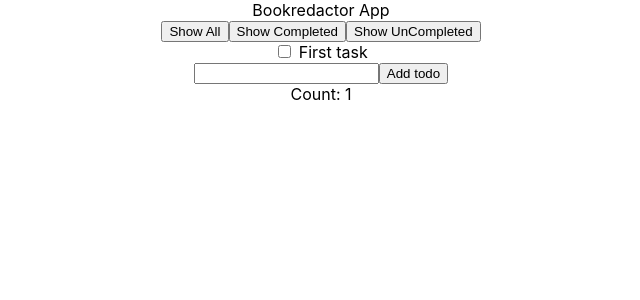
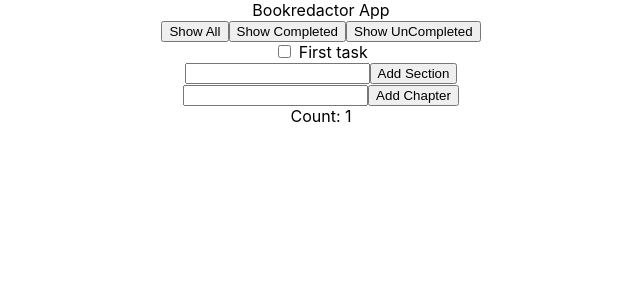
Before and after one commit to aldav99/bookredactor, a React (Create React App) app: page / in a window 1280 px wide. Shown: the top 300 px of the page, without its empty margins (319-959 px from the left). Built offline with nearby package versions, Linux system fonts and the light colour scheme.

Commit message:
Before add filters to sections

```diff
--- a/src/components/Filter/Filter.js
+++ b/src/components/Filter/Filter.js
@@ -1,7 +1,7 @@
 import React from 'react'
 
 
-const Filter = ({ setFilter }) => {
+export const Filter = ({ setFilter }) => {
     return (
         <div>
             <FilterButton onClick={() => { setFilter('SHOW_ALL') }}>
@@ -17,7 +17,7 @@ const Filter = ({ setFilter }) => {
         </div>
     )
 }
-export default Filter;
+// export default Filter;
 
 
 
--- a/src/components/Filter/index.js
+++ b/src/components/Filter/index.js
@@ -1,6 +1,6 @@
 import { connect } from 'react-redux';
 
-import Filter from './Filter'
+import {Filter} from './Filter'
 
 
 const mapDispatchToProps = (dispatch) => ({
--- a/src/components/TodoList/TodoList.js
+++ b/src/components/TodoList/TodoList.js
@@ -1,12 +1,13 @@
 import React from 'react'
 
 
-const TodoList = ({ todos, toggleTodo, addTodo }) => {
+const TodoList = ({ todos, toggleTodo, addTodo, addSection, toggleSection }) => {
     return (
         <div>
             {
                 todos && todos.map(
                     (todo, idx) => (
+                        <div key={todo.text}>
                             <label key={idx}>
                                 <input
                                     onChange={() => toggleTodo(idx)}
@@ -16,6 +17,8 @@ const TodoList = ({ todos, toggleTodo, addTodo }) => {
                                 {' '}
                                 {todo.text}
                             </label>
+                            <Sections chapter={todo} idx={idx} addSection={addSection} toggleSection={toggleSection}/>
+                        </div>
                     )
                 )
             }
@@ -29,8 +32,46 @@ const TodoList = ({ todos, toggleTodo, addTodo }) => {
                 }
             >
                 <input type='text' name='text' />
-                <button>Add todo</button>
+                <button>Add Chapter</button>
             </form>
+        </div>
+    )
+}
+const Sections = ({ chapter, idx, addSection, toggleSection }) => {
+    let sections = chapter.sections
+    let chapterIdx = idx
+    return (
+        <div>
+            {
+                sections && sections.map(
+                    (section, idx) => (
+                        <div key={section.text}>
+                            <label key={idx}>
+                                <input
+                                    onChange={() => toggleSection(idx, chapterIdx)}
+                                    type='checkbox'
+                                    checked={section.completed}
+                                />
+                                {' '}
+                                {section.text}
+                            </label>
+                        </div>
+                    )
+                )
+            }
+            <form
+                onSubmit={
+                    (e) => {
+                        e.preventDefault();
+                        addSection(e.target.text.value, chapterIdx);
+                        e.target.text.value = '';
+                    }
+                }
+            >
+                <input type='text' name='text' />
+                <button >Add Section</button>
+            </form>
+
         </div>
     )
 }
--- a/src/components/TodoList/index.js
+++ b/src/components/TodoList/index.js
@@ -24,7 +24,17 @@ const mapDispatchToProps = (dispatch) => ({
     addTodo: (text) => dispatch({
         type: 'ADD_TODO',
         text
-    })
+    }),
+    addSection: (text, idx) => dispatch({
+        type: 'ADD_SECTION',
+        text,
+        idx
+    }),
+    toggleSection: (idx, chapterIdx) => dispatch({
+        type: 'TOGGLE_SECTION',
+        idx,
+        chapterIdx
+    }),
 })
 
 export default connect(mapStateToProps, mapDispatchToProps)(TodoList)
--- a/src/redux/reducers/todos.js
+++ b/src/redux/reducers/todos.js
@@ -1,4 +1,4 @@
-const initialState = [{ text: 'First task', completed: false }]
+const initialState = [{ text: 'First task', completed: false, sections: [] }]
 
 
 export const todos = function (state = initialState, action) {
@@ -12,8 +12,34 @@ export const todos = function (state = initialState, action) {
                 )
             )
         case 'ADD_TODO':
-            return state.concat({ text: action.text, completed: false })
+            return state.concat({ text: action.text, completed: false, sections: [] })
+        case 'ADD_SECTION':
+            return state.map(
+                (todo, idx) => (
+                    idx === action.idx
+                        ? { ...todo, sections: todo.sections.concat({ text: action.text, completed: false }) }
+                        : todo
+                )
+            )
+        case 'TOGGLE_SECTION':
+            return state.map(
+                (todo, idx) => (
+                    idx === action.chapterIdx
+                        ? { ...todo, sections: findSection(todo.sections, action.idx) }
+                        : todo
+                )
+            )
         default:
             return state
     }
 }
+
+function findSection(sections, idxSections) {
+    return sections.map(
+        (section, idx) => (
+            idx === idxSections
+                ? { ...section, completed: !section.completed }
+                : section
+        )
+    )
+}
```
Lines whose indentation alone changed are shown as unchanged.
